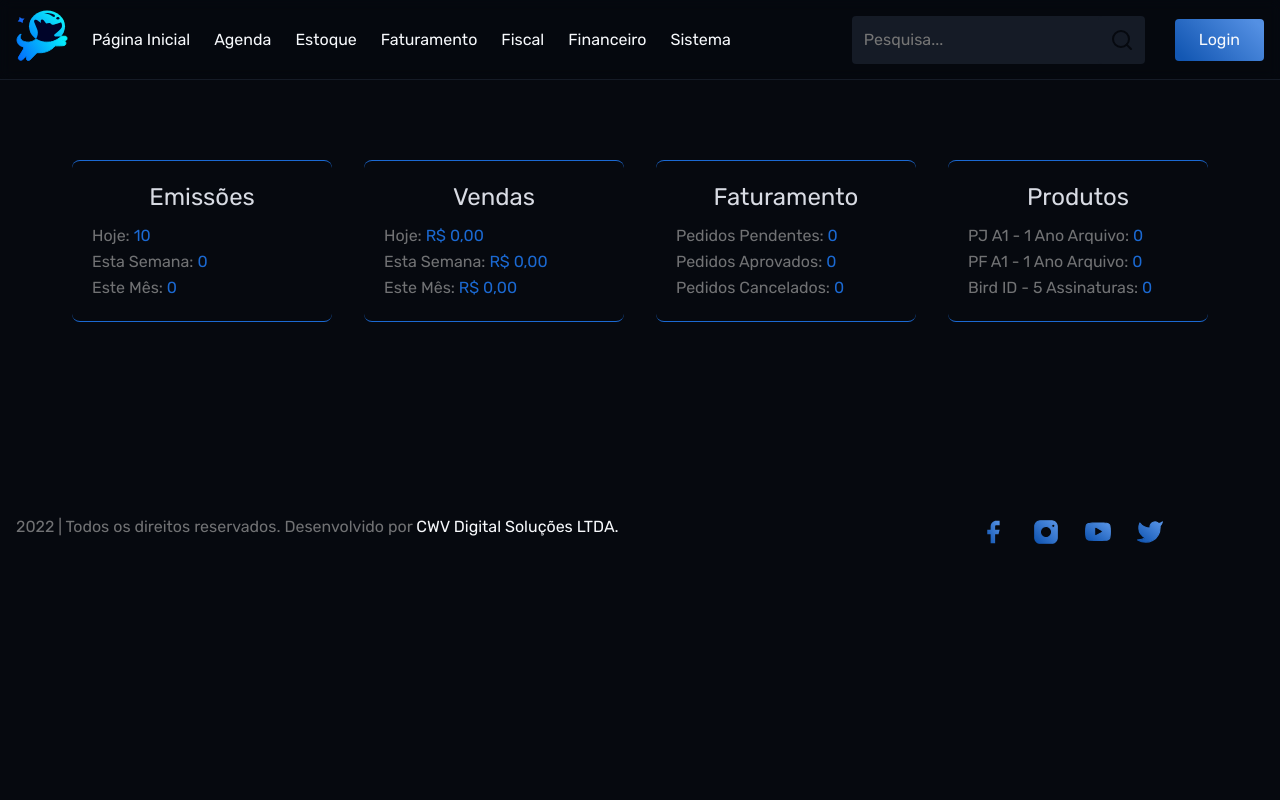
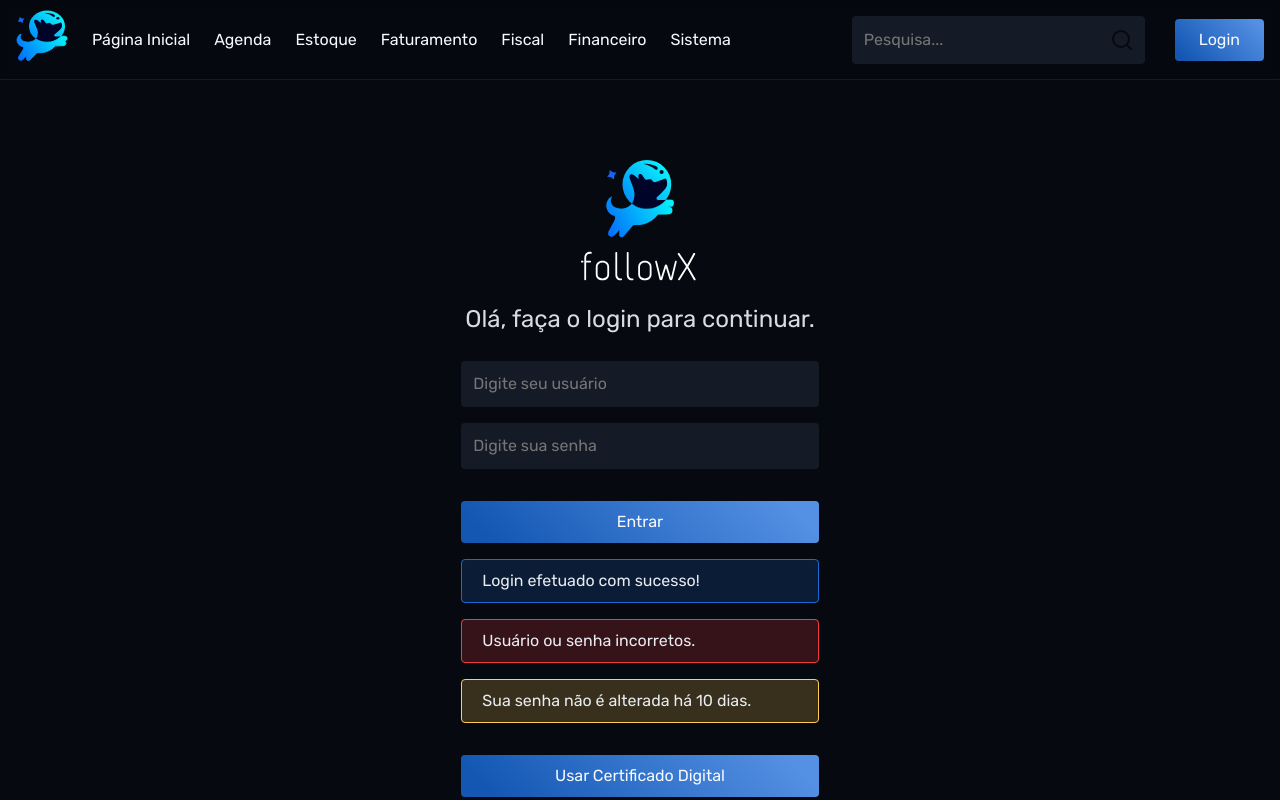
Before and after one commit to ViTOR-FR/follow_X, a React (Create React App) app: page /login in a window 1280 px wide. Shown: the top 800 px of the page. Built offline with nearby package versions, Linux system fonts and the light colour scheme; no server answers; data requests are answered from the project's data file.

Commit message:
Create Routes and Configure user screen

```diff
--- a/package.json
+++ b/package.json
@@ -10,6 +10,7 @@
     "node-sass": "^7.0.1",
     "react": "^17.0.2",
     "react-dom": "^17.0.2",
+    "react-router-dom": "^6.2.2",
     "react-scripts": "5.0.0",
     "web-vitals": "^2.1.4"
   },
--- a/src/App.js
+++ b/src/App.js
@@ -2,12 +2,12 @@ import Header from 'pages/Header'
 import Home from 'pages/Home'
 import Footer from 'pages/Footer'
 
+import Paths from 'routes';
+
 function App() {
   return (
     <>
-      <Header />
-      <Home />
-      <Footer />
+      <Paths />
     </>
   );
 }
--- /dev/null
+++ b/src/pages/Contato/contact.js
@@ -0,0 +1,15 @@
+import Footer from "pages/Footer";
+import Header from "pages/Header";
+
+
+const Contact = () => {
+    return (
+        <>
+            <Header />
+            <h1>Contact.js</h1>
+            <Footer />
+        </>
+    );
+}
+
+export default Contact;
--- a/src/pages/Header/index.js
+++ b/src/pages/Header/index.js
@@ -6,7 +6,7 @@ const Header = () => {
             <header className="px-2 py-1">
                 <nav>
                     <div className="logo">
-                        <a href=""> <img src={logo} alt="followX_logo" /> </a>
+                        <a href="/"> <img src={logo} alt="followX_logo" /> </a>
                     </div>
                     <ul className="menu">
                         <li><a href="">Página Inicial</a></li>
--- a/src/pages/Home/Main/IndicadorVendas/indicadorVenda.js
+++ b/src/pages/Home/Main/IndicadorVendas/indicadorVenda.js
@@ -1,13 +1,13 @@
 
 
-const IndicadorVenda = () => {
+const IndicadorVenda = ( {content} ) => {
     return(
         <>
             <div className="grid-3">
                 <div className="frame color-primary">
                     <h5>Vendas</h5>
                     <div className="mt-1">
-                        <p>Hoje: <span>R$ 0,00</span></p>
+                        <p>Hoje: <span>R$</span></p>
                         <p>Esta Semana: <span>R$ 0,00</span></p>
                         <p>Este Mês: <span>R$ 0,00</span></p>
                     </div>
--- a/src/pages/Home/index.js
+++ b/src/pages/Home/index.js
@@ -2,6 +2,9 @@ import IndicadorEmissao from "./Main/IndicadorEmissao/indicadorEmissao";
 import IndicadorVenda from "./Main/IndicadorVendas/indicadorVenda";
 import IndicadorFaturamento from "./Main/IndicadorFaturamento/indicadorFaturamento";
 import IndicadorProduto from "./Main/IndicadorProdutos/indicadorProduto";
+
+import Header from "pages/Header";
+import Footer from "pages/Footer";
 
 //API
 import api from 'services/api';
@@ -23,26 +26,28 @@ const Home = () => {
         api.get('/pedido?id_produto=1&id_produto=2&id_produto=13&id_produto=15&id_produto=12')
         .then((response) => {
             setIndEmissao(response.data.length);
-            console.log(indEmissao);
         })
 
-        api.get('/pedido?_like=valor_venda')
+        // Requisicao valor de venda
+        api.get('/pedido?valor_venda=220')
         .then((response) => {
             setIndVenda(response.data);
-            console.log(indVenda);
         })
+
     }, []);
 
     return(
         <>
+            <Header />
             <section className="container">
                 <div className="row">
                     <IndicadorEmissao key={api.id_produto} content={indEmissao} />
-                    <IndicadorVenda />
+                    <IndicadorVenda content={indVenda} />
                     <IndicadorFaturamento />
                     <IndicadorProduto />
                 </div>
             </section>
+            <Footer />
         </>
     );
 }
--- /dev/null
+++ b/src/pages/Login/autentication.js
@@ -0,0 +1,48 @@
+//Header e Footer
+import Header from "pages/Header";
+import Footer from "pages/Footer";
+
+import logo_login from '../../svg/followX_logo.svg'
+
+
+const Login = () => {
+    return(
+        <>
+            <Header />
+            <section className="container">
+                <div className="row">
+                    <div className="grid-4 disappear"></div>
+                    <div className="grid-4">
+                        <div className="flex-center">
+                            <img className="icon-l" src={logo_login} alt="follow_x_logo" />
+                        </div>
+                        <h5 className="text-center mt-2">Olá, faça o login para continuar.</h5>
+                        <form>
+                            <input className="mt-3" type="text" name="user" placeholder="Digite seu usuário" />
+                            <input className="mt-2" type="password" name="user" placeholder="Digite sua senha" />
+                            <button className="btn w-100 mt-4">Entrar</button>
+                            <div className="menssage">
+                                <div className="menssage-success mt-2">
+                                    <p className="color-white">Login efetuado com sucesso!</p>
+                                </div>
+
+                                <div className="menssage-error mt-2">
+                                    <p className="color-white">Usuário ou senha incorretos.</p>
+                                </div>
+
+                                <div className="menssage-warning mt-2">
+                                    <p className="color-white">Sua senha não é alterada há 10 dias.</p>
+                                </div>
+                            </div>
+                            <button className="btn w-100 mt-4">Usar Certificado Digital</button>
+                        </form>
+                    </div>
+                    <div className="grid-4 disappear"></div>
+                </div>
+            </section>
+            <Footer />
+        </>
+    );
+}
+
+export default Login;
--- /dev/null
+++ b/src/pages/NotFound/notFound.js
@@ -0,0 +1,16 @@
+//Header e Footer
+import Header from "pages/Header";
+import Footer from "pages/Footer";
+
+
+const NotFound = () => {
+    return(
+        <>
+            <Header />
+            <h1>NotFound.js</h1>
+            <Footer />
+        </>
+    );
+}
+
+export default NotFound;
--- /dev/null
+++ b/src/pages/Profile/profile.js
@@ -0,0 +1,48 @@
+//Header e Footer
+import Header from "pages/Header";
+import Footer from "pages/Footer";
+import ShowUserName from "./showUser";
+
+import { useEffect, useState } from "react";
+import api from 'services/api';
+
+import profile_image from '../../img/09.png';
+
+
+const Profile = ( ) => {
+
+    const [userName, setUserName] = useState([]);
+
+    useEffect(() => {
+        api.get('/user?_sort=user')
+        .then((response) => {
+            setUserName(response.data.name)
+        });
+
+    }, []);
+
+    return(
+        <>
+            <Header />
+            <section className="container">
+                <div className="row">
+                    <div className="grid-6">
+                        <div className="flex-start-row">
+                            <div className="profile-big">
+                                <img className={profile_image} src="profile/vitor.jpeg" alt="" />
+                            </div>
+                            <ShowUserName key={api.token} content={userName} />
+                        </div>
+                    </div>
+                    <div className="grid-6 flex-center">
+                        <a href="#" className="btn">Meus Dados</a>
+                        <a href="#" className="btn ml-3">Editar Perfil</a>
+                    </div>
+                </div>
+            </section>
+            <Footer />
+        </>
+    );
+}
+
+export default Profile;
--- /dev/null
+++ b/src/pages/Profile/showUser.js
@@ -0,0 +1,17 @@
+import Header from "pages/Header";
+import Footer from "pages/Footer";
+
+import Profile from "./profile";
+
+const ShowUserName = ( {content} ) => {
+    return(
+        <>
+        <div className="ml-3">
+            <h3>Vitor Félix Rodrigues</h3>
+            <h6 className="color-gray">Usuário: VITOR</h6>
+        </div>
+        </>
+    );
+}
+
+export default ShowUserName;
--- /dev/null
+++ b/src/pages/Search/search.js
@@ -0,0 +1,15 @@
+//Header e Footer
+import Header from "pages/Header";
+import Footer from "pages/Footer";
+
+const Search = () => {
+    return(
+        <>
+            <Header />
+            <h1>Search.js</h1>
+            <Footer />
+        </>
+    );
+}
+
+export default Search;
--- /dev/null
+++ b/src/routes.js
@@ -0,0 +1,30 @@
+import { BrowserRouter, Route, Routes, Navigate } from "react-router-dom";
+
+// Pages
+import Home from "pages/Home";
+import Login from "pages/Login/autentication";
+import NotFound from "pages/NotFound/notFound";
+import Profile from "pages/Profile/profile";
+import Search from "pages/Search/search";
+import Contact from "pages/Contato/contact";
+
+const Paths = () => {
+    return (
+        <>
+            <BrowserRouter>
+                <Routes>
+                    <Route path="/" element={<Home />} />
+                    <Route path="/login" element={<Login />} />
+                    <Route path="/perfil" element={<Profile />} />
+                    <Route path="/pesquisa" element={<Search />} />
+                    <Route path="/contato" element={<Contact />} />
+
+
+                    <Route path="*" element={<NotFound />} />
+                </Routes>
+            </BrowserRouter>
+        </>
+    );
+}
+
+export default Paths;
```
Also changed, not shown: 1 other file (tests, documents, lock files or other folders).
